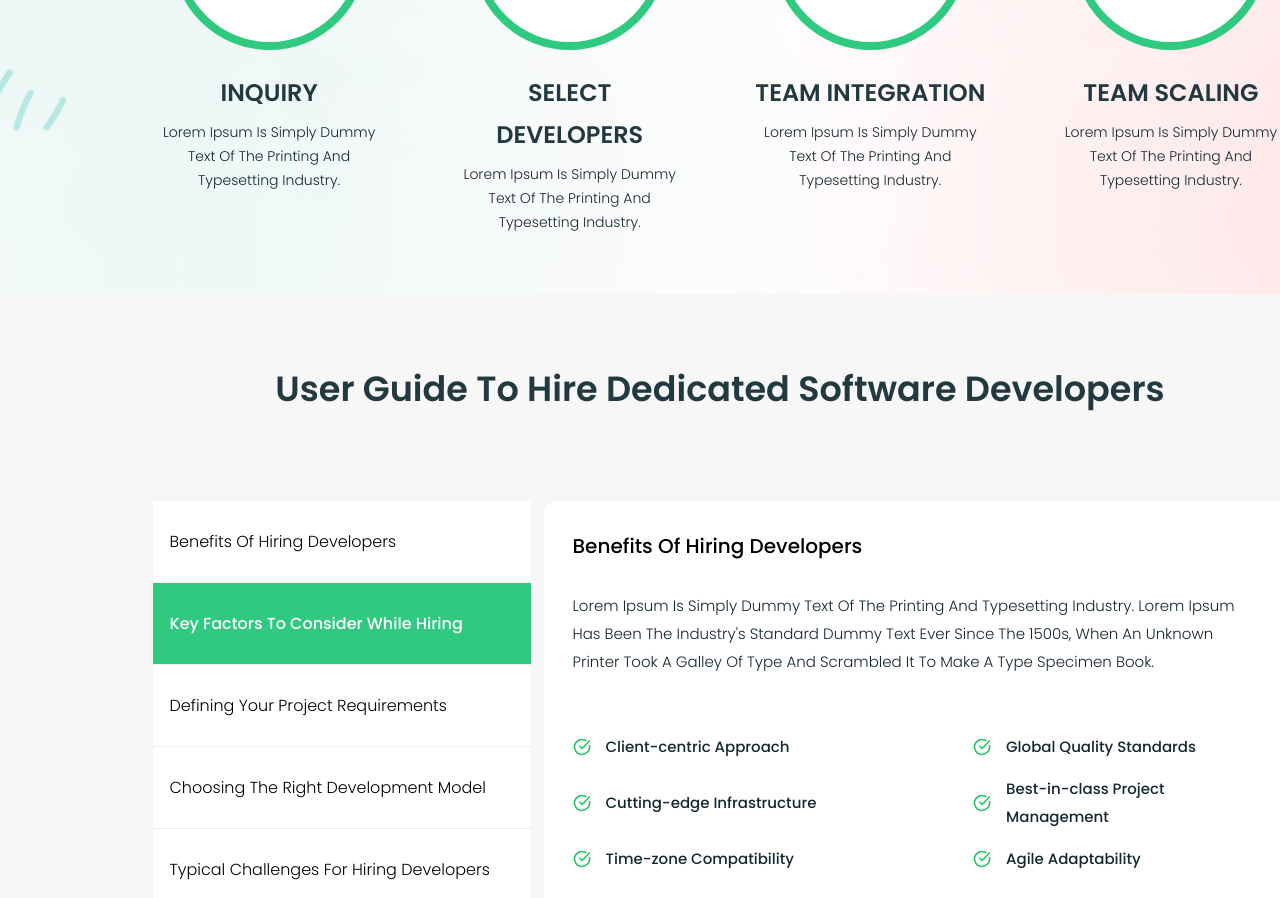
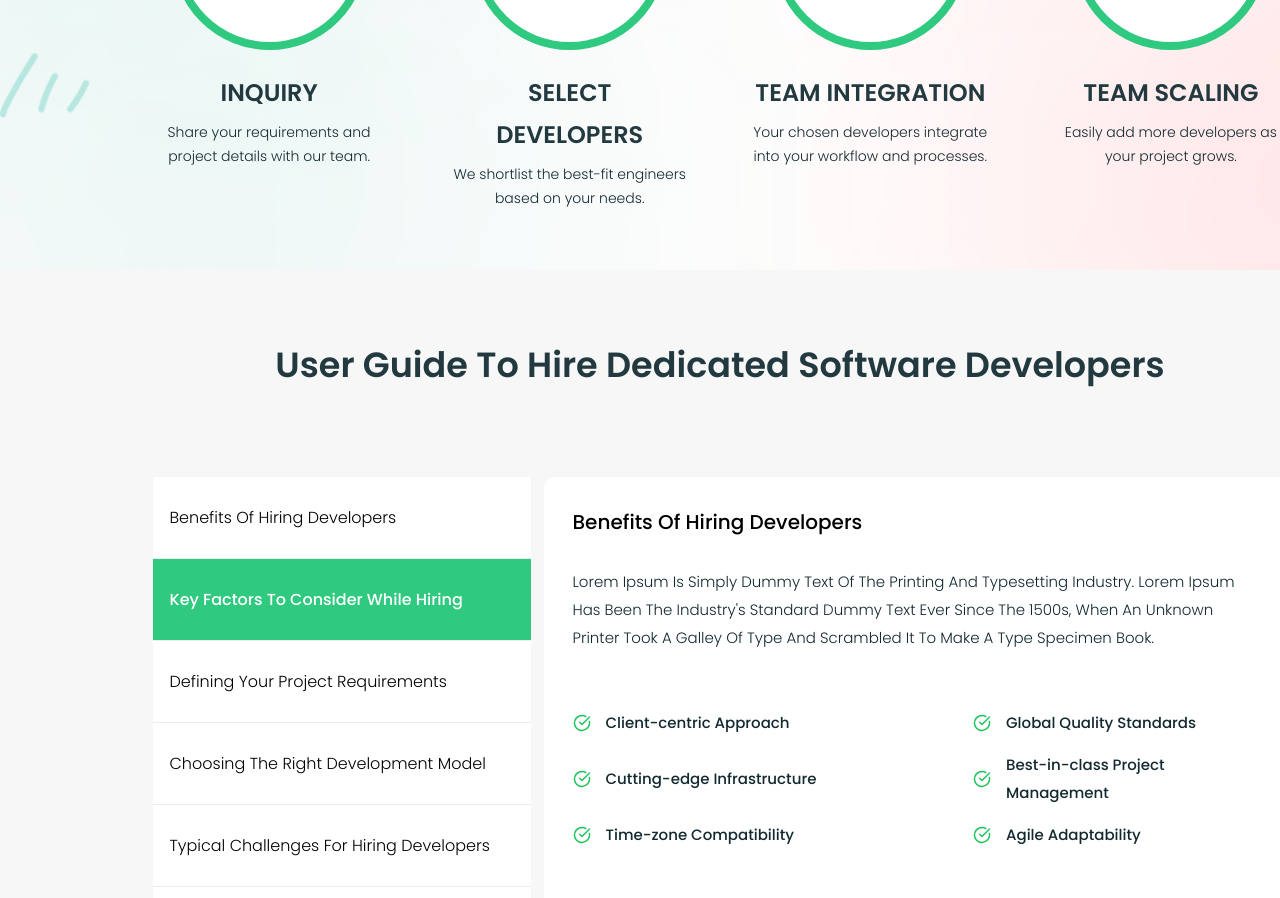
Before and after one commit to Aqeedkalburgi/CodeValue-UI, a React (Vite) app: page / in a window 1280 px wide. Shown: the part 5220-6118 px from the top of the page. Built offline with nearby package versions, Linux system fonts and the light colour scheme.

Commit message:
Update hiring process descriptions for clarity

```diff
--- a/src/screens/HomePage/sections/HiringProcessSection/HiringProcessSection.tsx
+++ b/src/screens/HomePage/sections/HiringProcessSection/HiringProcessSection.tsx
@@ -5,7 +5,7 @@ const processSteps = [
     number: "1",
     title: "INQUIRY",
     description:
-      "Lorem Ipsum Is Simply Dummy Text Of The Printing And Typesetting Industry.",
+      "Share your requirements and project details with our team.",
     icon: "/group-1000004240-1.svg",
     iconClass: "w-[195px] h-[195px]",
   },
@@ -13,7 +13,7 @@ const processSteps = [
     number: "2",
     title: "SELECT DEVELOPERS",
     description:
-      "Lorem Ipsum Is Simply Dummy Text Of The Printing And Typesetting Industry.",
+      "We shortlist the best-fit engineers based on your needs.",
     icon: "/group-1000004240.svg",
     iconClass: "w-[195px] h-[195px]",
   },
@@ -21,7 +21,7 @@ const processSteps = [
     number: "3",
     title: "TEAM INTEGRATION",
     description:
-      "Lorem Ipsum Is Simply Dummy Text Of The Printing And Typesetting Industry.",
+      "Your chosen developers integrate into your workflow and processes.",
     icon: "/8666755-users-group-icon-1.svg",
     iconClass: "w-[72px] h-[72px]",
     hasCircleBorder: true,
@@ -30,7 +30,7 @@ const processSteps = [
     number: "4",
     title: "TEAM SCALING",
     description:
-      "Lorem Ipsum Is Simply Dummy Text Of The Printing And Typesetting Industry.",
+      "Easily add more developers as your project grows.",
     icon: "/7968885-scale-scaling-adobe-illustrator-tool-icon-1.svg",
     iconClass: "w-[71px] h-[58px]",
     hasCircleBorder: true,
```
